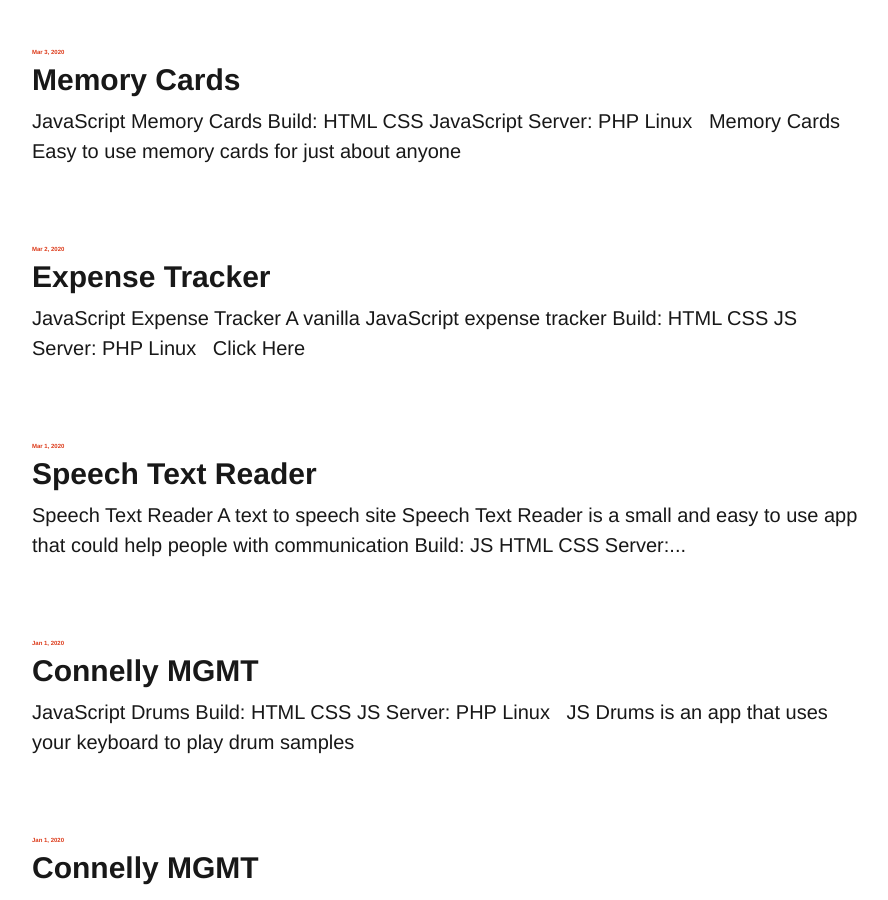
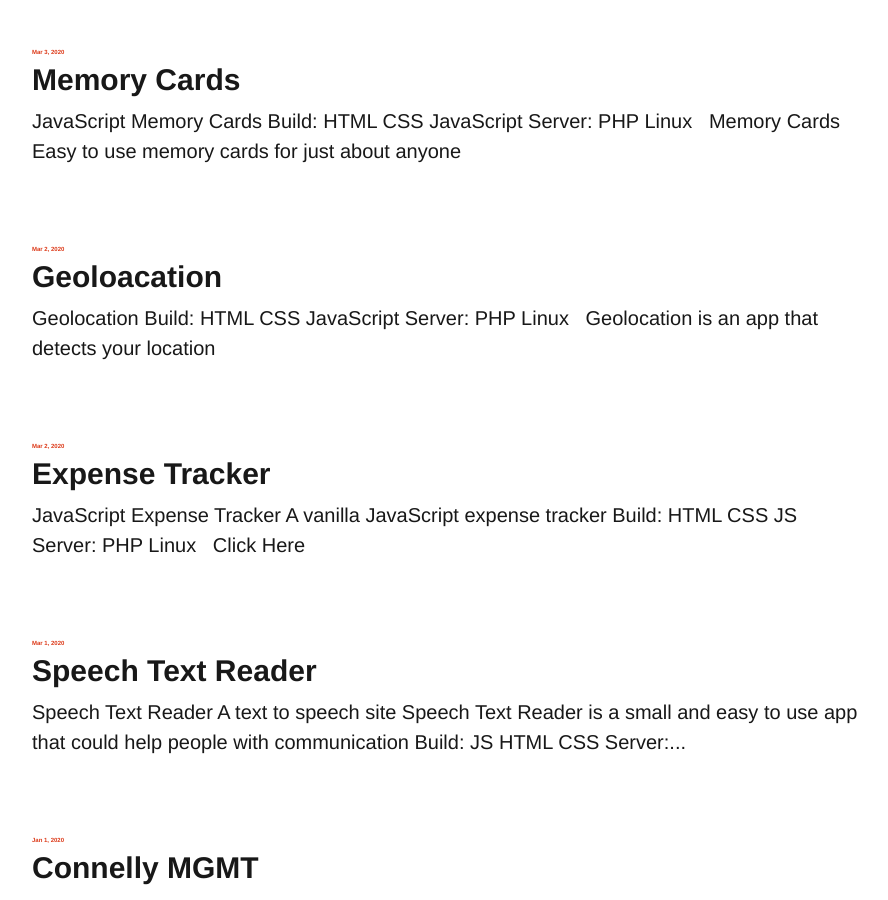
Before and after one commit to teamallnighter/portfolio, a Jekyll site: the page built from index.html, in a window 1280 px wide and 900 px high, scrolled down 2156 px. Shown: the whole window, without its empty margins (112-1000 px from the left). Built offline with Jekyll 4.4.1, drawn with Linux system fonts in a browser that asks for light colours; comment, search, counter and statistics services are not loaded.

Commit message:
Adding
Geolocation

```diff
--- /dev/null
+++ b/_posts/2020-03-02-geolocation.md
@@ -0,0 +1,19 @@
+---
+layout: category-post
+title:  "Geoloacation"
+date:   2020-03-02
+categories:
+    - projects
+    - JavaScript
+---
+
+# Geolocation
+
+---
+
+Build: HTML | CSS | JavaScript
+Server: PHP | Linux
+
+---
+
+[Geolocation](https://demo.chrisconnelly.ca/projects/js2/speech-detection/) is an app that detects your location
```
Also changed, not shown: _posts/2020-05-20-instagram-app.md (+1 -1 lines), _posts/2020-03-01-speech-text.md (line endings or trailing spaces).
